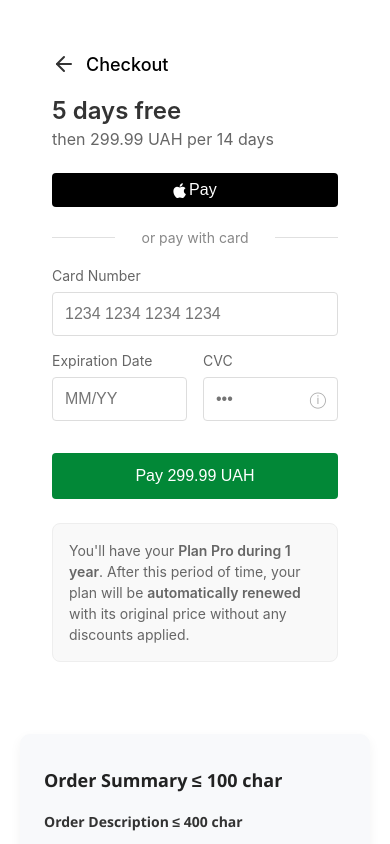
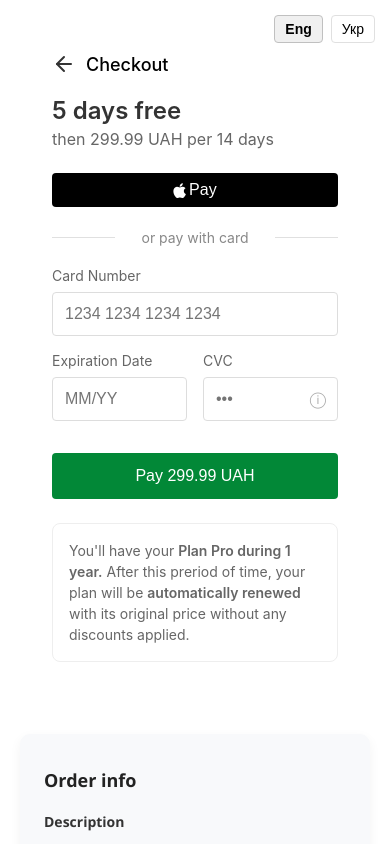
Before and after one commit to sinchuktaras/Payment_page, a React (Create React App) app: page / in a window 390 px wide. Shown: the top 844 px of the page. Built offline with nearby package versions, Linux system fonts and the light colour scheme.

Commit message:
Added page translation, still need to refine the buttons and font

```diff
--- a/src/App.js
+++ b/src/App.js
@@ -1,10 +1,13 @@
 import React from "react";
 import PaymentForm from "./Components/CheckoutPage";
+import { TranslationProvider } from './TranslationContext';
 
 function App() {
   return (
     <div className="App">
+      <TranslationProvider>
       <PaymentForm />
+      </TranslationProvider>
     </div>
   );
 }
--- a/src/Components/CheckoutPage.css
+++ b/src/Components/CheckoutPage.css
@@ -49,4 +49,38 @@
     .summary-section {
       padding-top: 0;
     }
+
+    .language-switcher-container {
+      position: absolute;
+      top: 15px;
+      right: 15px;
+      z-index: 10;
+    }
+
+    /* Style the language switcher buttons */
+    .language-switcher {
+      display: flex;
+      gap: 8px;
+    }
+
+    .lang-btn {
+      background: none;
+      border: 1px solid #e0e0e0;
+      border-radius: 4px;
+      padding: 5px 10px;
+      cursor: pointer;
+      font-size: 14px;
+      transition: all 0.2s ease;
+    }
+
+    .lang-btn:hover {
+      background-color: #f5f5f5;
+    }
+
+    .lang-btn.active {
+      background-color: #f0f0f0;
+      border-color: #c0c0c0;
+      font-weight: bold;
+    }
+
   }
--- a/src/Components/CheckoutPage.jsx
+++ b/src/Components/CheckoutPage.jsx
@@ -2,21 +2,29 @@
 import React from "react";
 import PaymentForm from "./PaymentForm";
 import OrderSummary from "./OrderSummary";
+import { useTranslation, LanguageSwitcher } from "../TranslationContext";
 import "./CheckoutPage.css";
 
 const CheckoutPage = () => {
+  const { t } = useTranslation();
+
   return (
     <div className="checkout-page">
       <div className="checkout-container">
+        <div className="language-switcher-container">
+          <LanguageSwitcher />
+        </div>
         <div className="payment-section">
-          <PaymentForm />
+          {/* Pass the translation function to PaymentForm */}
+          <PaymentForm t={t} />
         </div>
         <div className="summary-section">
           <OrderSummary
-            productName="Lamel Professional Smart Skin Compact Powder"
-            productDescription="Пудра для лиця"
-            price="299.99 UAH"
-            duration="14 days"
+            productName={t('productName')}
+            productDescription={t('productSubtitle')}
+            price={t('price')}
+            freeTrial={t('freeTrial')}
+            disclaimer={t('disclaimer')}
           />
         </div>
       </div>
--- a/src/Components/OrderSummary.jsx
+++ b/src/Components/OrderSummary.jsx
@@ -1,24 +1,30 @@
 import React from "react";
+import { useTranslation } from "../TranslationContext";
 import "./OrderSummary.css";
 
 const OrderSummary = ({ productName, productDescription, price, duration }) => {
+  // Add the translation hook directly in the component
+  const { t } = useTranslation();
+
   return (
     <div className="order-summary">
-      <h3>Order Summary ≤ 100 char</h3>
+      <h3>{t('orderInfo')}</h3>
 
       <p className="order-description-label">
-        Order Description ≤ 400 char
+        {t('description')}
       </p>
 
       <div className="product-info">
-        <p className="product-name">{productName || "Item name goes here"}</p>
-        <p className="product-description">{productDescription || "Item description goes here..."}</p>
+        <p className="product-name">{productName || t('productName')}</p>
+        <p className="product-description">{productDescription || t('productSubtitle')}</p>
       </div>
 
       <div className="price-summary">
-        <p className="free-trial">5 days free</p>
+        <p className="free-trial">
+          {t('freeTrial')}
+        </p>
         <p className="price-details">
-          Then <span className="price-amount">{price || "$X.XX"}</span> per {duration || "month"}
+          {t('price')}
         </p>
       </div>
     </div>
--- a/src/Components/PaymentForm.css
+++ b/src/Components/PaymentForm.css
@@ -182,7 +182,7 @@
 .info-box {
   margin-top: 24px;
   padding: 16px;
-  background-color: #f9f9f9;
+  background-color: #ffffff;
   border-radius: 8px;
   border: 1px solid #eee;
 }
--- a/src/Components/PaymentForm.jsx
+++ b/src/Components/PaymentForm.jsx
@@ -1,7 +1,10 @@
 import React, { useState } from "react";
 import "./PaymentForm.css";
+import { useTranslation } from "../TranslationContext";
 
 const PaymentForm = () => {
+  // Add the translation hook directly in the component
+  const { t } = useTranslation();
   const [cardNumber, setCardNumber] = useState("");
   const [expiry, setExpiry] = useState("");
   const [cvc, setCvc] = useState("");
@@ -65,25 +68,25 @@
 
     // Validate card number
     if (!cardNumber || cardNumber.replace(/\s/g, '').length !== 16) {
-      newErrors.cardNumber = "Please enter a valid 16-digit card number";
+      newErrors.cardNumber = t('cardNumberError');
       isValid = false;
     }
 
     // Validate expiry
     if (!expiry || expiry.length !== 5) {
-      newErrors.expiry = "Please enter a valid expiry date (MM/YY)";
+      newErrors.expiry = t('expiryError');
       isValid = false;
     } else {
       const [month, year] = expiry.split('/');
       if (parseInt(month) < 1 || parseInt(month) > 12) {
-        newErrors.expiry = "Month must be between 01-12";
+        newErrors.expiry = t('monthError');
         isValid = false;
       }
     }
 
     // Validate CVC
     if (!cvc || cvc.length !== 3) {
-      newErrors.cvc = "CVC must be 3 digits";
+      newErrors.cvc = t('cvcError');
       isValid = false;
     }
 
@@ -123,8 +126,8 @@
       </div>
 
       <div className="pricing-info">
-        <h3>5 days free</h3>
-        <p>then 299.99 UAH per 14 days</p>
+        <h3>{t('freeTrial')}</h3>
+        <p> {t('price')} </p>
       </div>
 
       <button className="apple-pay">
@@ -133,12 +136,12 @@
       </button>
 
       <div className="divider">
-        <span>or pay with card</span>
+        <span>{t('or')}</span>
       </div>
 
       <form onSubmit={handleSubmit}>
         <div className="form-group">
-          <label>Card Number</label>
+          <label>{t('cardNumber')}</label>
           <input
             type="text"
             placeholder="1234 1234 1234 1234"
@@ -151,7 +154,7 @@
 
         <div className="inline-fields">
           <div className="form-group">
-            <label>Expiration Date</label>
+            <label>{t('expDate')}</label>
             <input
               type="text"
               placeholder="MM/YY"
@@ -162,7 +165,7 @@
             {errors.expiry && <div className="error-message">{errors.expiry}</div>}
           </div>
           <div className="form-group">
-            <label>CVC</label>
+            <label>{t('cvc')}</label>
             <div className="cvc-container">
               <input
                 type="text"
@@ -183,10 +186,10 @@
           {isProcessing ? (
             <>
               <span className="spinner"></span>
-              Processing payment
+              {t('paymentProccessing')}
             </>
           ) : (
-            "Pay 299.99 UAH"
+            t('pay299')
           )}
         </button>
       </form>
@@ -195,9 +198,11 @@
 
       <div className="info-box">
         <p className="info">
-          You'll have your <span className="semi-bold">Plan Pro during 1 year</span>. After this period of time,
-          your plan will be <span className="semi-bold">automatically renewed</span> with its original price
-          without any discounts applied.
+          {t('disclaimerPart1')}
+            <span className="semi-bold">{t('disclaimerSB1')}</span>
+          {t('disclaimerPart2')}
+            <span className="semi-bold">{t('disclaimerSB2')}</span>
+          {t('disclaimerPart3')}
         </p>
       </div>
     </div>
--- /dev/null
+++ b/src/TranslationContext.js
@@ -0,0 +1,131 @@
+
+// TranslationContext.js
+import React, { createContext, useState, useContext, useEffect } from 'react';
+
+// Your existing translations
+const translations = {
+  en: {
+    translation: {
+      checkout: "Checkout",
+      freeTrial: "5 days free",
+      price: "then 299.99 UAH per 14 days",
+      pay: "Pay 299.99 UAH",
+      orderInfo: "Order info",
+      description: "Description",
+      productName: "Lamel Professional Smart Skin Compact Powder",
+      productSubtitle: "Face powder",
+      cardNumber: "Card Number",
+      expDate: "Expiration Date",
+      cvc: "CVC",
+      or: "or pay with card",
+      disclaimerPart1: "You'll have your ",
+      disclaimerSB1: "Plan Pro during 1 year.",
+      disclaimerPart2: " After this preriod of time, your plan will be ",
+      disclaimerSB2: "automatically renewed ",
+      disclaimerPart3: "with its original price without any discounts applied.",
+      paymentProcessing: "Processing payment",
+      paymentSuccess: "Payment successful",
+      pay299: "Pay 299.99 UAH",
+      cardNumberError: "Please enter a valid 16-digit card number",
+      expiryError: "Please enter a valid expiry date (MM/YY)",
+      monthError: "Month must be between 01-12",
+      cvcError: "CVC must be 3 digits"
+    }
+  },
+  uk: {
+    translation: {
+      checkout: "Оформлення",
+      freeTrial: "5 днів безкоштовно",
+      price: "далі 299.99 грн кожні 14 днів",
+      pay: "Сплатити 299.99 грн",
+      orderInfo: "Інформація про замовлення",
+      description: "Опис",
+      productName: "Lamel Professional Smart Skin Compact Powder",
+      productSubtitle: "Пудра для лиця",
+      cardNumber: "Номер картки",
+      expDate: "Термін дії",
+      cvc: "CVC",
+      or: "або оплатити карткою",
+      disclaimerPart1: "Ваш ",
+      disclaimerSB1: "план Pro діятиме протягом 1 poку. ",
+      disclaimerPart2: " Після цього він буде ",
+      disclaimerSB2: "автоматично поновлений ",
+      disclaimerPart3: "за початковою ціною без знижок.",
+      paymentProcessing: "Обробка платежу",
+      paymentSuccess: "Платіж успішний",
+      pay299: "Сплатити 299.99 грн",
+      cardNumberError: "Будь ласка, введіть дійсний 16-значний номер картки",
+      expiryError: "Будь ласка, введіть дійсну дату закінчення терміну дії (ММ/РР)",
+      monthError: "Місяць має бути між 01-12",
+      cvcError: "CVC має бути 3 цифри"
+    }
+  }
+};
+
+// Create the context
+const TranslationContext = createContext();
+
+// Create a provider component
+export function TranslationProvider({ children }) {
+  // Get saved language or default to English
+  const [language, setLanguage] = useState(() => {
+    const savedLanguage = localStorage.getItem('language');
+    return savedLanguage || 'en';
+  });
+
+  // Update localStorage when language changes
+  useEffect(() => {
+    localStorage.setItem('language', language);
+    // Update the document's lang attribute
+    document.documentElement.lang = language;
+  }, [language]);
+
+  // Function to change the language
+  const changeLanguage = (lang) => {
+    if (translations[lang]) {
+      setLanguage(lang);
+    }
+  };
+
+  // Get text in current language
+  const t = (key) => {
+    return translations[language]?.translation?.[key] || key;
+  };
+
+  return (
+    <TranslationContext.Provider value={{ language, changeLanguage, t }}>
+      {children}
+    </TranslationContext.Provider>
+  );
+}
+
+// Custom hook to use the translation context
+export function useTranslation() {
+  const context = useContext(TranslationContext);
+  if (context === undefined) {
+    throw new Error('useTranslation must be used within a TranslationProvider');
+  }
+  return context;
+}
+
+// LanguageSwitcher.js - Component for language switching buttons
+export function LanguageSwitcher() {
+  const { language, changeLanguage } = useTranslation();
+
+  return (
+    <div className="language-switcher">
+      <button
+        onClick={() => changeLanguage('en')}
+        className={`lang-btn ${language === 'en' ? 'active' : ''}`}
+      >
+        Eng
+      </button>
+      <button
+        onClick={() => changeLanguage('uk')}
+        className={`lang-btn ${language === 'uk' ? 'active' : ''}`}
+      >
+        Укр
+      </button>
+    </div>
+  );
+}
```
Also changed, not shown: src/i18next/en.json (deleted, +0 -19 lines), src/i18next/i18n.js (deleted, +0 -52 lines), src/i18next/ua.json (deleted, +0 -19 lines).
